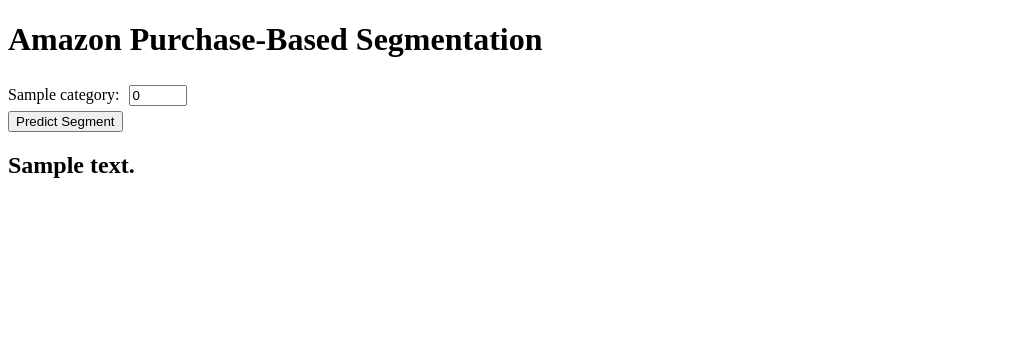
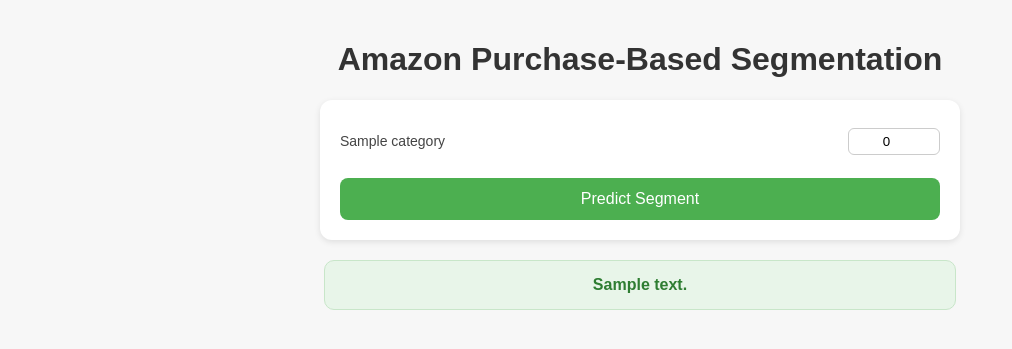
Before and after one commit to ksampathreddy/E-Commerce-Customer-Segmentation, a Flask app: template templates/index.html in a window 1280 px wide. Shown: the top 349 px of the page, without its empty margins (0-1012 px from the left). Run offline with Flask 3, Linux system fonts and the light colour scheme; the template is opened without the code that fills it: most values are stand-ins (such as "Sample title", 1, 10 or a date in 2020); parts of the project's set-up code (start-up, migrations or seed data) failed here and were passed over.

Commit message:
modification

```diff
--- a/app.py
+++ b/app.py
@@ -1,32 +1,59 @@
 from flask import Flask, render_template, request
 import pickle
 import numpy as np
+import os
 
 app = Flask(__name__)
 
-# Load model and scaler
-model = pickle.load(open('kmeans_model.pkl', 'rb'))
-scaler = pickle.load(open('scaler.pkl', 'rb'))
-product_categories = pickle.load(open('categories.pkl', 'rb'))
+# -------------------------------------------------------------------------
+# Load Model Artifacts
+# -------------------------------------------------------------------------
+MODEL_DIR = "model"
 
-@app.route('/')
+with open(os.path.join(MODEL_DIR, "kmeans_model.pkl"), "rb") as f:
+    model = pickle.load(f)
+
+with open(os.path.join(MODEL_DIR, "scaler.pkl"), "rb") as f:
+    scaler = pickle.load(f)
+
+with open(os.path.join(MODEL_DIR, "categories.pkl"), "rb") as f:
+    product_categories = pickle.load(f)
+
+# Create index map for faster lookup
+category_index = {cat: i for i, cat in enumerate(product_categories)}
+
+# -------------------------------------------------------------------------
+# Routes
+# -------------------------------------------------------------------------
+@app.route("/")
 def home():
-    return render_template('index.html', categories=product_categories)
+    return render_template("index.html", categories=product_categories)
 
-@app.route('/predict', methods=['POST'])
+@app.route("/predict", methods=["POST"])
 def predict():
-    # Create input vector
+    # Initialize input vector with zeros
     input_data = np.zeros(len(product_categories))
+
+    # Fill input vector from form data
     for category in product_categories:
-        input_data[product_categories.index(category)] = float(request.form.get(category, 0))
+        value = request.form.get(category, 0)
+        try:
+            input_data[category_index[category]] = float(value)
+        except ValueError:
+            input_data[category_index[category]] = 0.0
 
     # Scale and predict
     scaled_data = scaler.transform([input_data])
     cluster = model.predict(scaled_data)[0]
 
-    return render_template('index.html',
-                         prediction_text=f'Customer belongs to Cluster {cluster}',
-                         categories=product_categories)
+    return render_template(
+        "index.html",
+        prediction_text=f"Customer belongs to Cluster {cluster}",
+        categories=product_categories
+    )
 
+# -------------------------------------------------------------------------
+# Run App
+# -------------------------------------------------------------------------
 if __name__ == "__main__":
     app.run(debug=True)
--- a/model.py
+++ /dev/null
@@ -1,5 +0,0 @@
-# Save necessary files
-import pickle
-pickle.dump(kmeans, open('kmeans_model.pkl', 'wb'))
-pickle.dump(scaler, open('scaler.pkl', 'wb'))
-pickle.dump(list(customer_product.columns), open('categories.pkl', 'wb'))
--- a/templates/index.html
+++ b/templates/index.html
@@ -1,24 +1,91 @@
 <!DOCTYPE html>
-<html>
+<html lang="en">
 <head>
+    <meta charset="UTF-8">
+    <meta name="viewport" content="width=device-width, initial-scale=1.0">
     <title>Amazon Customer Segmenter</title>
     <style>
-        .category-input { margin: 5px; width: 50px; }
+        body {
+            font-family: Arial, sans-serif;
+            background: #f7f7f7;
+            margin: 0;
+            padding: 20px;
+        }
+        h1 {
+            text-align: center;
+            color: #333;
+        }
+        form {
+            max-width: 600px;
+            margin: 20px auto;
+            background: #fff;
+            padding: 20px;
+            border-radius: 12px;
+            box-shadow: 0 2px 6px rgba(0,0,0,0.1);
+        }
+        .category-group {
+            display: flex;
+            justify-content: space-between;
+            align-items: center;
+            margin: 8px 0;
+        }
+        label {
+            flex: 1;
+            font-size: 14px;
+            color: #444;
+        }
+        .category-input {
+            width: 80px;
+            padding: 5px;
+            border: 1px solid #ccc;
+            border-radius: 6px;
+            text-align: center;
+        }
+        button {
+            width: 100%;
+            padding: 12px;
+            margin-top: 15px;
+            border: none;
+            border-radius: 8px;
+            background: #4CAF50;
+            color: white;
+            font-size: 16px;
+            cursor: pointer;
+        }
+        button:hover {
+            background: #45a049;
+        }
+        .result {
+            max-width: 600px;
+            margin: 20px auto;
+            padding: 15px;
+            background: #e8f5e9;
+            border: 1px solid #c8e6c9;
+            border-radius: 10px;
+            color: #2e7d32;
+            font-weight: bold;
+            text-align: center;
+        }
     </style>
 </head>
 <body>
     <h1>Amazon Purchase-Based Segmentation</h1>
+
     <form action="/predict" method="post">
         {% for category in categories %}
-        <div>
-            <label>{{ category }}:</label>
-            <input type="number" class="category-input" name="{{ category }}" value="0" min="0">
+        <div class="category-group">
+            <label for="{{ category }}">{{ category }}</label>
+            <input type="number" id="{{ category }}" name="{{ category }}"
+                   class="category-input" value="0" min="0">
         </div>
         {% endfor %}
         <button type="submit">Predict Segment</button>
     </form>
+
     {% if prediction_text %}
-    <h2>{{ prediction_text }}</h2>
+    <div class="result">
+        {{ prediction_text }}
+    </div>
     {% endif %}
 </body>
 </html>
```
Also changed, not shown: train_models.py (+57 -58 lines), elbow_plot.png (added), model/clustered_brands.csv (added), 9 other files.
